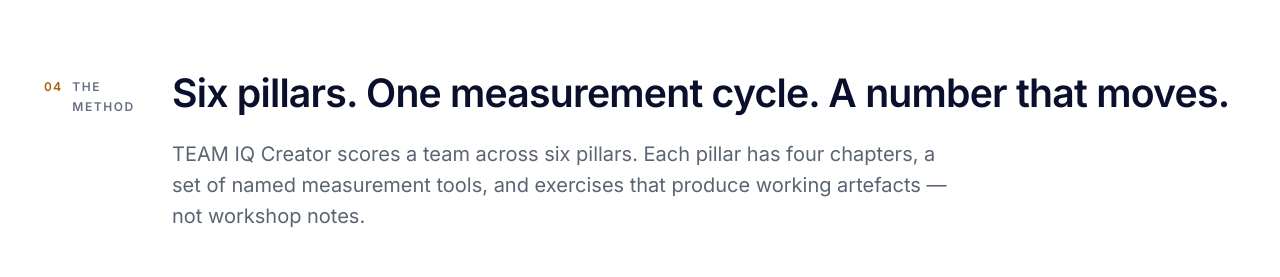
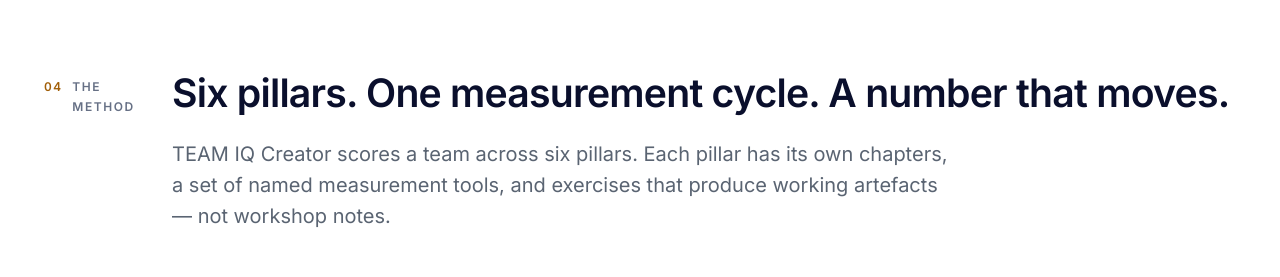
Before and after one commit to Riley994/Systemhelp, a plain HTML site: page site/index.html in a window 1280 px wide. Shown: the part 2320-2597 px from the top of the page. Drawn offline with Linux system fonts and the light colour scheme.

Commit message:
Stop claiming every pillar has four chapters
Only TARGET and EXPRESSION have four; ACCOUNTABILITY has two and the other
three have three each. The homepage now says each pillar has its own chapters,
which is true of all six and still makes the point about the tools and the
artefacts.

```diff
--- a/site/index.html
+++ b/site/index.html
@@ -205,7 +205,7 @@
       <div class="rail__label"><p class="eyebrow"><span class="eyebrow__num">04</span> THE METHOD</p></div>
       <div class="rail__body">
         <h2>Six pillars. One measurement cycle. A number that moves.</h2>
-        <p class="lead mb-3">TEAM IQ Creator scores a team across six pillars. Each pillar has four chapters, a set of named measurement tools, and exercises that produce working artefacts — not workshop notes.</p>
+        <p class="lead mb-3">TEAM IQ Creator scores a team across six pillars. Each pillar has its own chapters, a set of named measurement tools, and exercises that produce working artefacts — not workshop notes.</p>
 
         <div class="pillar-list">
           <div class="pillar">
```
